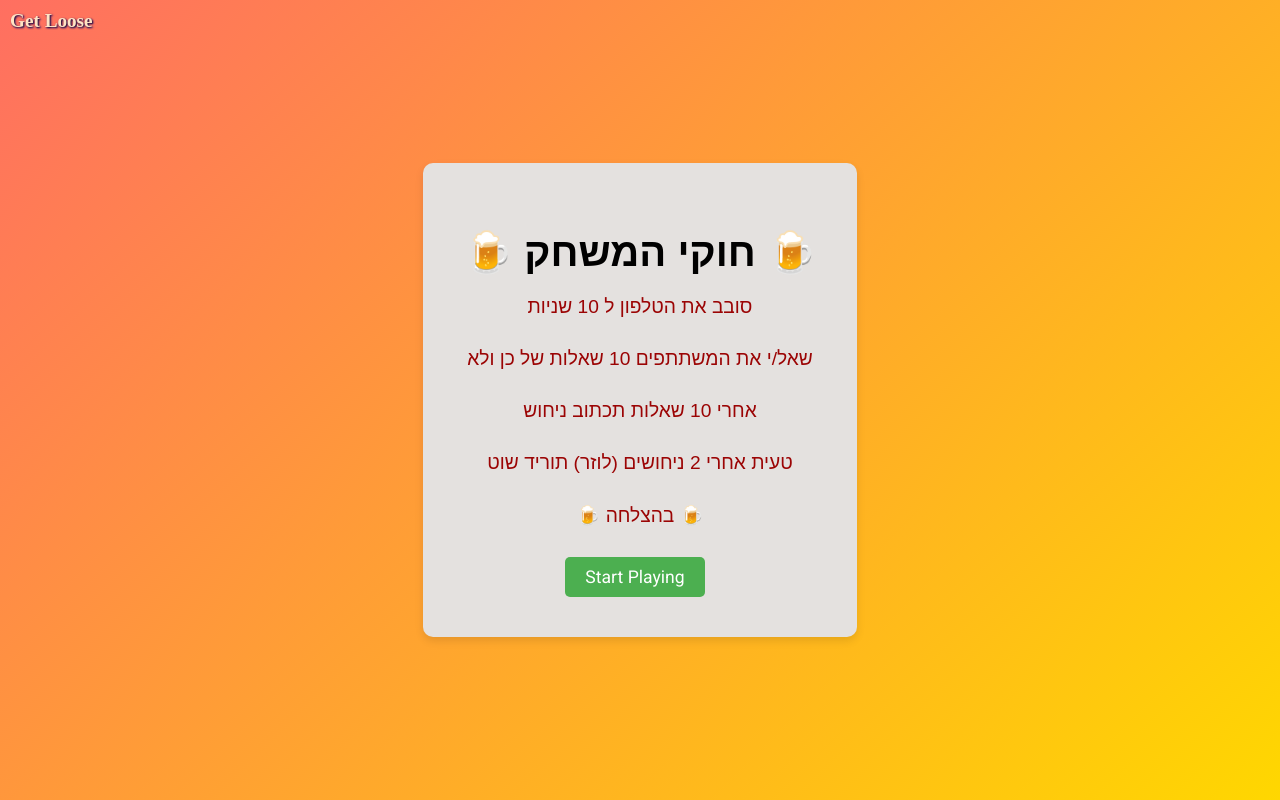
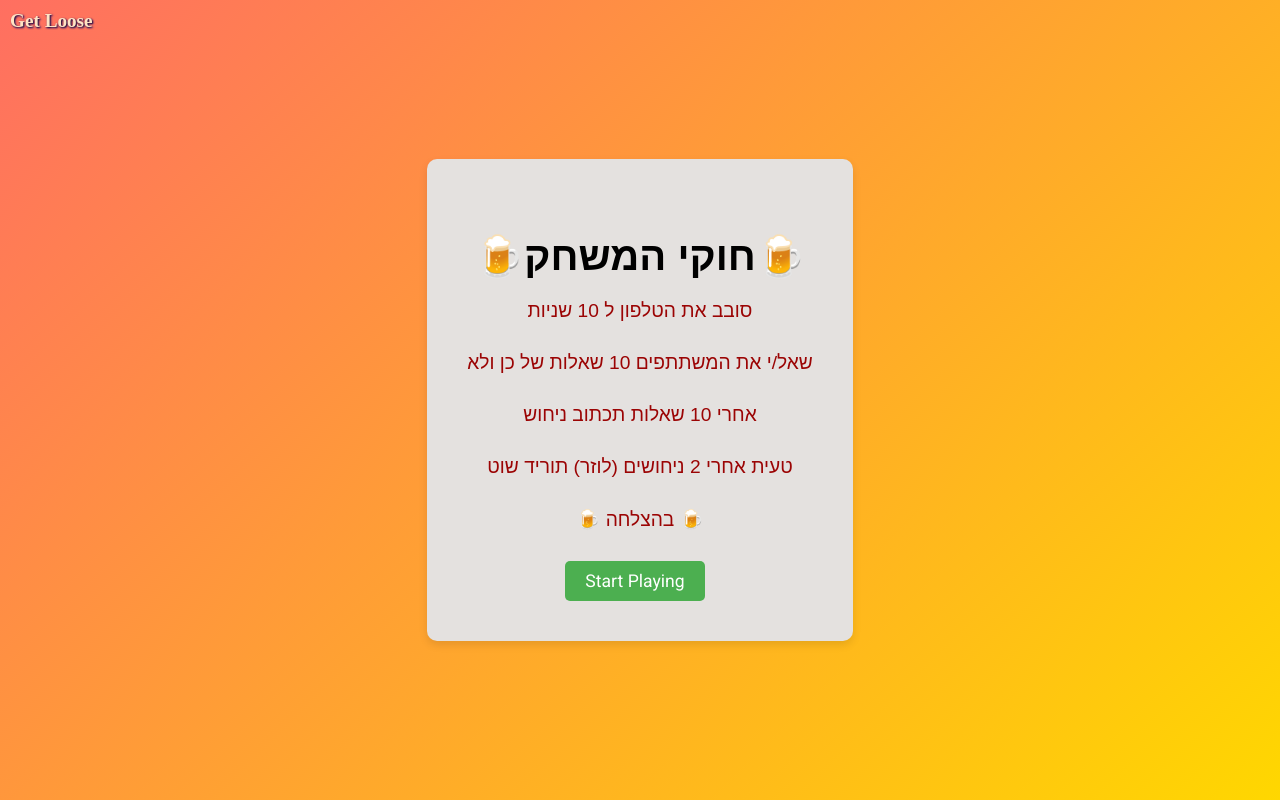
Before and after one commit to bergeron44/getLoose-client, a React (Create React App) app: page /InstructionGuess in a window 1280 px wide. Built offline with nearby package versions, Linux system fonts and the light colour scheme.

Commit message:
small change i style od insruction for guess

```diff
--- a/src/pages/InstructionGuess.js
+++ b/src/pages/InstructionGuess.js
@@ -12,7 +12,7 @@ const InstructionGuess = () => {
     return (
         <div className="landing-page">
             <div className="landing-content">
-                <h1 className="landing-title">🍺 חוקי המשחק 🍺</h1>
+                <h2 className="landing-title">🍺חוקי המשחק🍺</h2>
                 <p className="landing-subtitle">סובב את הטלפון ל 10 שניות </p>
                 <p className="landing-subtitle">שאל/י את המשתתפים 10 שאלות של כן ולא </p>
                 <p className="landing-subtitle">אחרי 10 שאלות תכתוב ניחוש </p>
```
